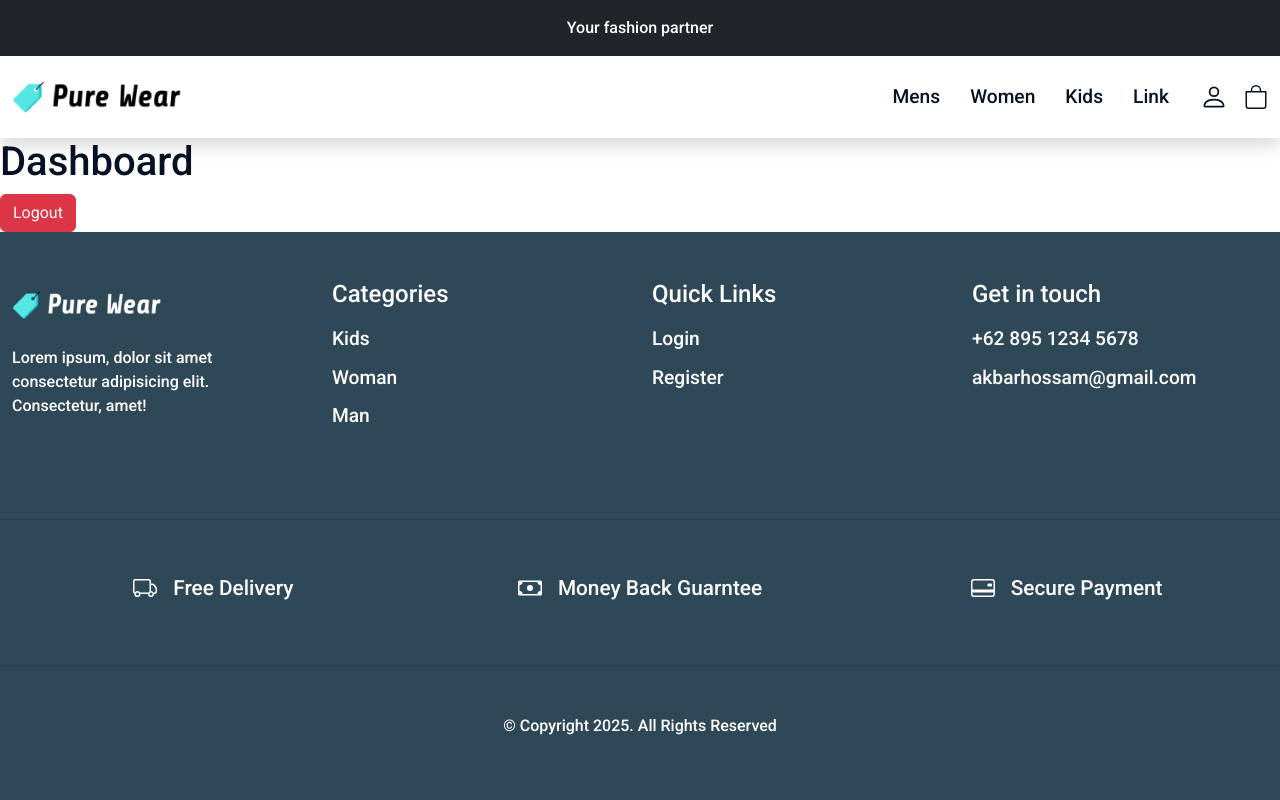
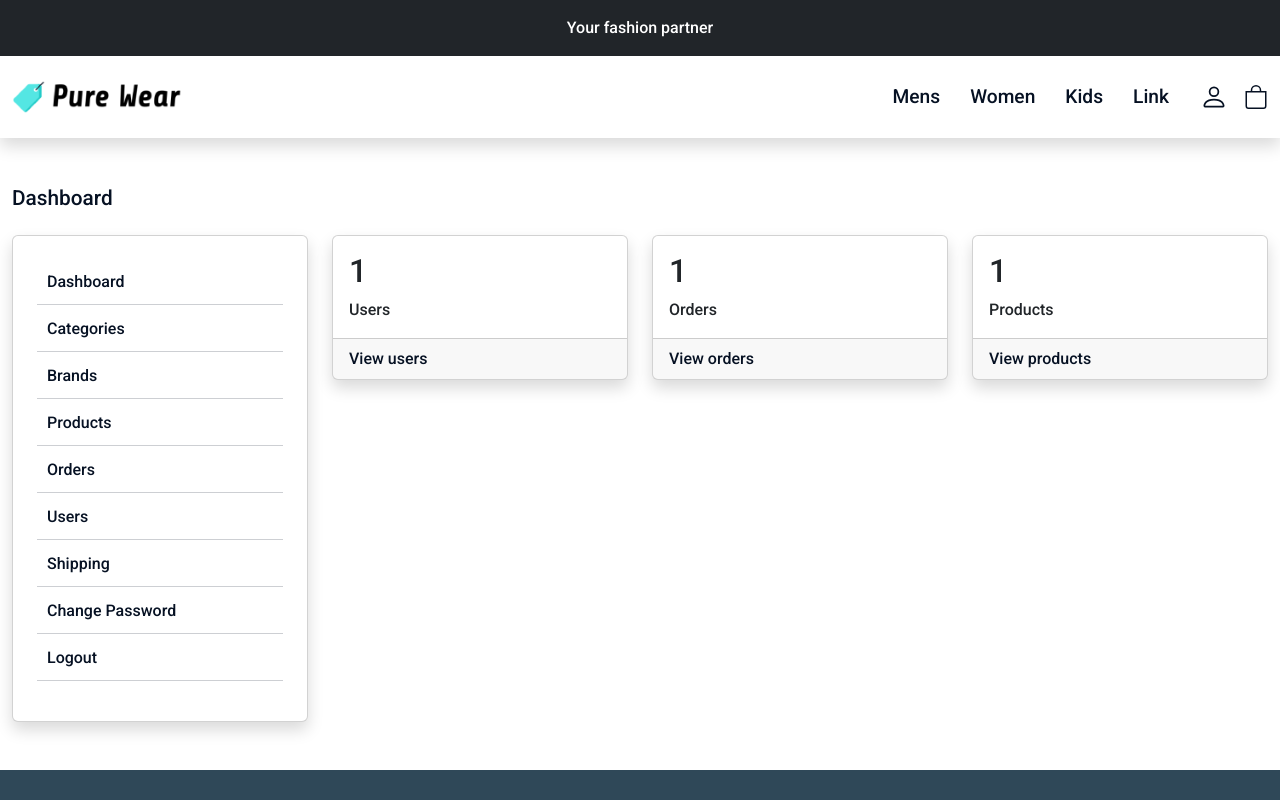
Before and after one commit to AkbarHD/react-ecommerce, a React (Vite) app: page /admin/dashboard in a window 1280 px wide. Shown: the top 800 px of the page. Built offline with nearby package versions, Linux system fonts and the light colour scheme; sample sign-in values are in the browser's storage.

Commit message:
dasboard styling

```diff
--- a/src/assets/css/style.scss
+++ b/src/assets/css/style.scss
@@ -204,6 +204,23 @@ footer{
     width: 450px;
 }
 
+.sidebar{
+    ul{
+        li{
+            border-bottom: 1px solid rgba($primary-black, 0.2);
+            margin-bottom: 2px;
+            a{
+                display: block;
+                padding: 10px;
+                color: $primary-black;
+                &:hover{
+                    color: $primary-color;
+                }
+            }
+        }
+    }
+}
+
 @media (min-width: 200px) and (max-width: 768px) {
     .section-1{
         .swiper{
--- a/src/components/admin/Dashboard.jsx
+++ b/src/components/admin/Dashboard.jsx
@@ -1,13 +1,61 @@
-import React, { use, useContext } from 'react'
+import React from 'react'
 import Layout from '../common/Layout'
-import { AdminAuthContext } from '../context/AdminAuth'
+import Sidebar from '../common/Sidebar'
 
 const Dashboard = () => {
-    const {logout} = useContext(AdminAuthContext);
   return (
     <Layout>
-        <h1>Dashboard</h1>
-        <button className='btn btn-danger' onClick={logout}>Logout</button>
+      {/* <h1>Dashboard</h1>
+        <button className='btn btn-danger' onClick={logout}>Logout</button> */}
+      <div className="container">
+        <div className="row">
+          <div className="d-flex justify-content-between mt-5 pb-3">
+            <h3>Dashboard</h3>
+          </div>
+
+          <div className="col-md-3 mb-5">
+            <Sidebar />
+          </div>
+
+          <div className="col-md-9">
+            <div className="row">
+              <div className="col-md-4">
+                <div className="card shadow">
+                  <div className="card-body">
+                    <h2>1</h2>
+                    <span>Users</span>
+                  </div>
+                  <div className="card-footer">
+                    <a href="">View users</a>
+                  </div>
+                </div>
+              </div>
+              <div className="col-md-4">
+                <div className="card shadow">
+                  <div className="card-body">
+                    <h2>1</h2>
+                    <span>Orders</span>
+                  </div>
+                  <div className="card-footer">
+                    <a href="">View orders</a>
+                  </div>
+                </div>
+              </div>
+              <div className="col-md-4">
+                <div className="card shadow">
+                  <div className="card-body">
+                    <h2>1</h2>
+                    <span>Products</span>
+                  </div>
+                  <div className="card-footer">
+                    <a href="">View products</a>
+                  </div>
+                </div>
+              </div>
+            </div>
+          </div>
+        </div>
+      </div>
     </Layout>
   )
 }
--- a/src/components/admin/Login.jsx
+++ b/src/components/admin/Login.jsx
@@ -1,4 +1,4 @@
-import React, { useContext } from 'react'
+import React, { useContext, useEffect } from 'react';
 import Layout from '../common/Layout'
 import { useForm } from 'react-hook-form'
 import { apiUrl } from '../common/http'
@@ -7,33 +7,39 @@ import { useNavigate } from 'react-router-dom'
 import { AdminAuthContext } from '../context/AdminAuth'
 
 const Login = () => {
+  const { login, user } = useContext(AdminAuthContext);
+    // utk redirect
+    const navigate = useNavigate()
 
-  const {login} = useContext(AdminAuthContext)
+  useEffect(() => {
+    if (user) {
+      navigate('/admin/dashboard')
+    }
+  }, [user, navigate])
 
   const {
     register,
     handleSubmit,
-    watch,
     formState: { errors },
   } = useForm()
 
-  // utk redirect
-  const navigate = useNavigate();
+
 
   const onSubmit = async (data) => {
     console.log(data)
 
     const res = await fetch(`${apiUrl}/admin/login`, {
       method: 'POST',
-      headers:{
-        'Content-Type': 'application/json'
+      headers: {
+        'Content-Type': 'application/json',
       },
-      body: JSON.stringify(data)
-    }).then(res => res.json())
-    .then(result => {
+      body: JSON.stringify(data),
+    })
+      .then((res) => res.json())
+      .then((result) => {
         console.log(result)
 
-      if(result.status === 200){
+        if (result.status === 200) {
           const adminInfo = {
             token: result.token,
             id: result.id,
@@ -43,11 +49,11 @@ const Login = () => {
           localStorage.setItem('adminInfo', JSON.stringify(adminInfo))
 
           //  tambahkan ini agar bisa masuk ke dashboard, karena kita mnggnkn pencegahan di app.jsx   <AdminRequireAuth>
-         login(adminInfo);
+          login(adminInfo)
 
           navigate('/admin/dashboard')
-      }else{
-         toast.error(result.message);
+        } else {
+          toast.error(result.message)
         }
       })
   }
--- /dev/null
+++ b/src/components/common/Sidebar.jsx
@@ -0,0 +1,45 @@
+import React, { useContext } from 'react'
+import { AdminAuthContext } from '../context/AdminAuth'
+
+const Sidebar = () => {
+  const { logout } = useContext(AdminAuthContext)
+  return (
+    <div className="card shadow sidebar">
+      <div className="card-body p-4">
+        <ul>
+          <li>
+            <a href="">Dashboard</a>
+          </li>
+          <li>
+            <a href="">Categories</a>
+          </li>
+          <li>
+            <a href="">Brands</a>
+          </li>
+          <li>
+            <a href="">Products</a>
+          </li>
+          <li>
+            <a href="">Orders</a>
+          </li>
+          <li>
+            <a href="">Users</a>
+          </li>
+          <li>
+            <a href="">Shipping</a>
+          </li>
+          <li>
+            <a href="">Change Password</a>
+          </li>
+          <li>
+            <a href="javascript:void(0)" onClick={logout}>
+              Logout
+            </a>
+          </li>
+        </ul>
+      </div>
+    </div>
+  )
+}
+
+export default Sidebar
--- a/src/components/context/AdminAuth.jsx
+++ b/src/components/context/AdminAuth.jsx
@@ -7,8 +7,9 @@ export const AdminAuthProvider = ({children}) => {
     const adminInfo = localStorage.getItem('adminInfo')
     const [user, setUser] = useState(adminInfo ? JSON.parse(adminInfo) : null)
 
-    const login = ()  => {
-        setUser(user);
+    const login = (adminInfo)  => {
+        localStorage.setItem('adminInfo', JSON.stringify(adminInfo)); // Simpan data admin
+        setUser(adminInfo); // Perbarui state user
     }
 
     const logout = () => {
```
Lines whose indentation alone changed are shown as unchanged.
